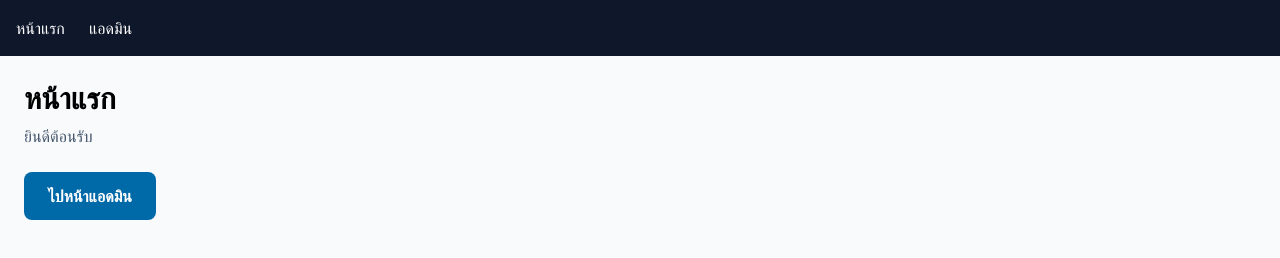
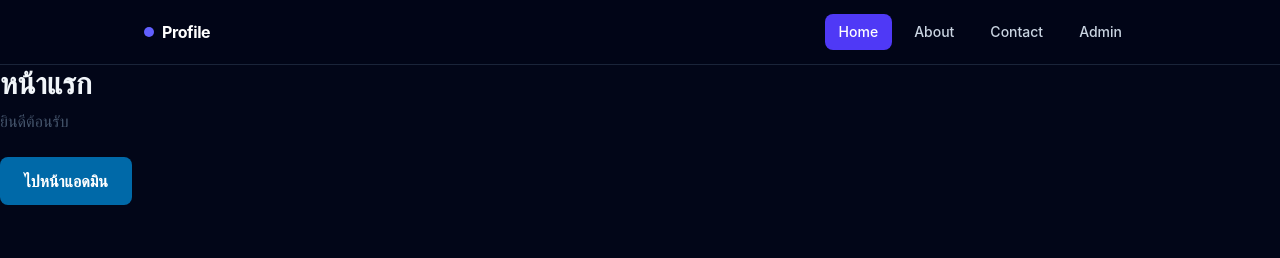
Before and after one commit to kkong5370-droid/Proflie, a website built with Vite: page index.html in a window 1280 px wide. Built offline with nearby package versions, Linux system fonts and the light colour scheme.

Commit message:
update router and index.html

```diff
--- a/index.html
+++ b/index.html
@@ -1,27 +1,11 @@
 <!doctype html>
-<html lang="en">
+<html lang="th">
   <head>
     <meta charset="UTF-8" />
-    <link rel="icon" type="image/svg+xml" href="/favicon.svg" />
     <meta name="viewport" content="width=device-width, initial-scale=1.0" />
-    <title>proflie</title>
+    <title>Profile</title>
   </head>
-  <body>
-    <!doctype html>
-<html lang="th">
-<head>
-<meta charset="UTF-8" />
-<link href="/src/style.css" rel="stylesheet">
-</head>
-<body class="bg-slate-50">
-<nav class="flex gap-6 bg-slate-900 p-4 text-white">
-<a href="#/">หน้าแรก</a>
-<a href="#/admin">แอดมิน</a>
-</nav>
-<main id="app" class="p-6"></main>
-<script type="module" src="/src/main.js"></script>
-</body>
-</html>
+  <body class="bg-slate-950 text-slate-100 min-h-screen antialiased">
     <div id="app"></div>
     <script type="module" src="/src/main.js"></script>
   </body>
--- a/src/main.js
+++ b/src/main.js
@@ -1,13 +1,76 @@
-import { HomePage } from './pages/home.js'
-import { AdminPage } from './pages/admin.js'
+import './style.css';
+import { HomePage } from './pages/home.js';
+import { AboutPage } from './pages/about.js';
+import { ContactPage } from './pages/contact.js';
+import { AdminPage } from './pages/admin.js';
+
 const routes = {
-'/': HomePage,
-'/admin': AdminPage,
+  '/': HomePage,
+  '/about': AboutPage,
+  '/contact': ContactPage,
+  '/admin': AdminPage,
+};
+
+function getCurrentPath() {
+  const rawHash = window.location.hash.replace(/^#/, '');
+  return rawHash || '/';
 }
+
+function navbar(currentPath) {
+  const navItems = [
+    { path: '/', label: 'Home' },
+    { path: '/about', label: 'About' },
+    { path: '/contact', label: 'Contact' },
+    { path: '/admin', label: 'Admin' },
+  ];
+
+  const linksHtml = navItems
+    .map((item) => {
+      const isActive = currentPath === item.path;
+      const activeClass = isActive
+        ? 'bg-indigo-600 text-white'
+        : 'text-slate-300 hover:bg-slate-800 hover:text-white';
+
+      return `
+        <a
+          href="#${item.path}"
+          class="rounded-lg px-3.5 py-2 text-sm font-medium transition ${activeClass}"
+        >
+          ${item.label}
+        </a>
+      `;
+    })
+    .join('');
+
+  return `
+    <header class="sticky top-0 z-50 border-b border-slate-800/90 bg-slate-950/85 backdrop-blur">
+      <div class="max-w-5xl mx-auto px-4 h-16 flex items-center justify-between gap-4">
+        <a href="#/" class="text-base font-bold tracking-tight text-white flex items-center gap-2">
+          <span class="h-2.5 w-2.5 rounded-full bg-indigo-500"></span>
+          <span>Profile</span>
+        </a>
+        <nav class="flex items-center gap-1 sm:gap-2">
+          ${linksHtml}
+        </nav>
+      </div>
+    </header>
+  `;
+}
+
 function render() {
-const path = location.hash.slice(1) || '/'
-const page = routes[path] || HomePage
-document.querySelector('#app').innerHTML = page()
+  const app = document.querySelector('#app');
+  if (!app) return;
+
+  const currentPath = getCurrentPath();
+  const PageComponent = routes[currentPath] || HomePage;
+
+  app.innerHTML = `
+    ${navbar(currentPath)}
+    <main>
+      ${PageComponent()}
+    </main>
+  `;
 }
-window.addEventListener('hashchange', render)
-render()
+
+window.addEventListener('hashchange', render);
+window.addEventListener('DOMContentLoaded', render);
```
